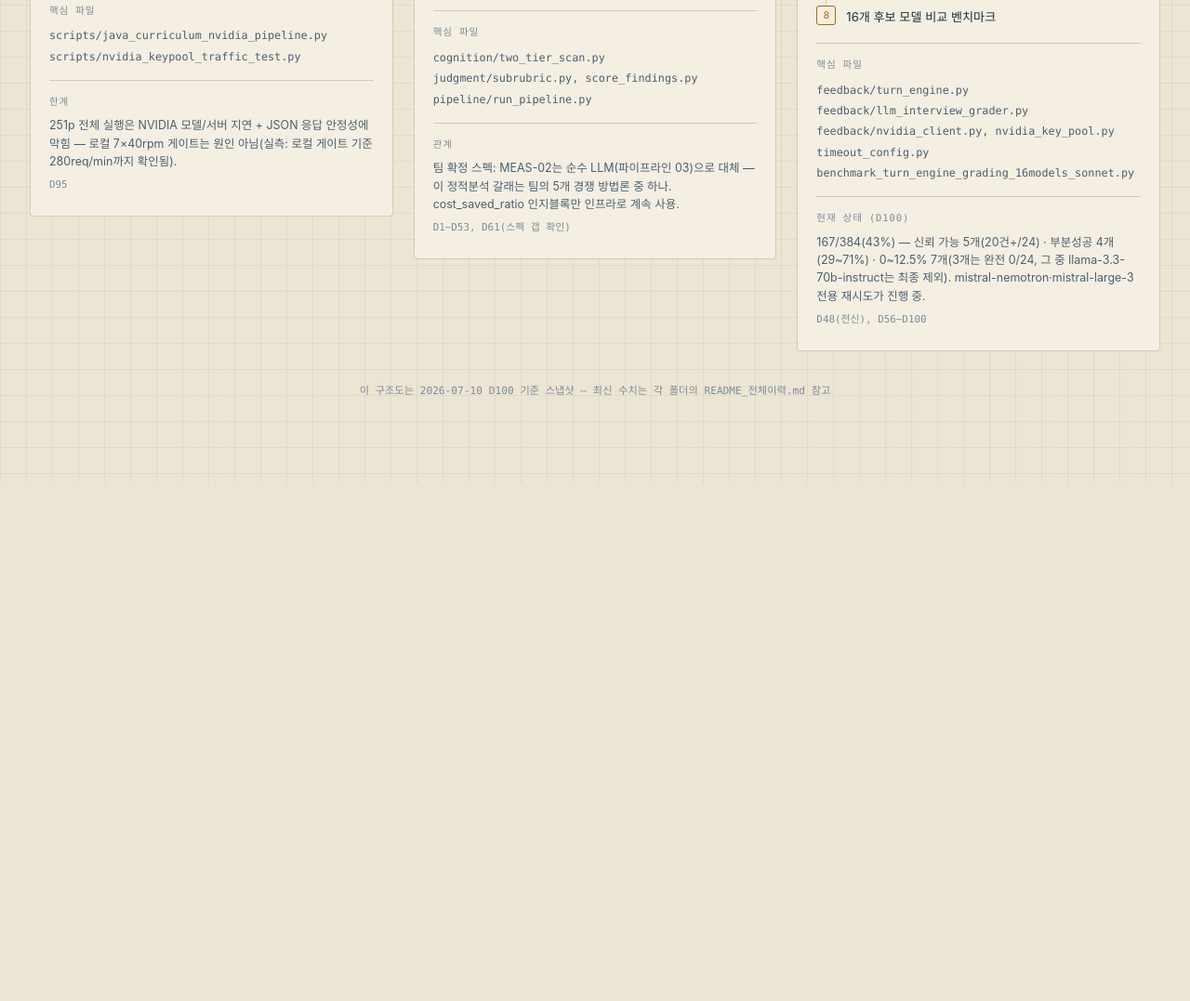
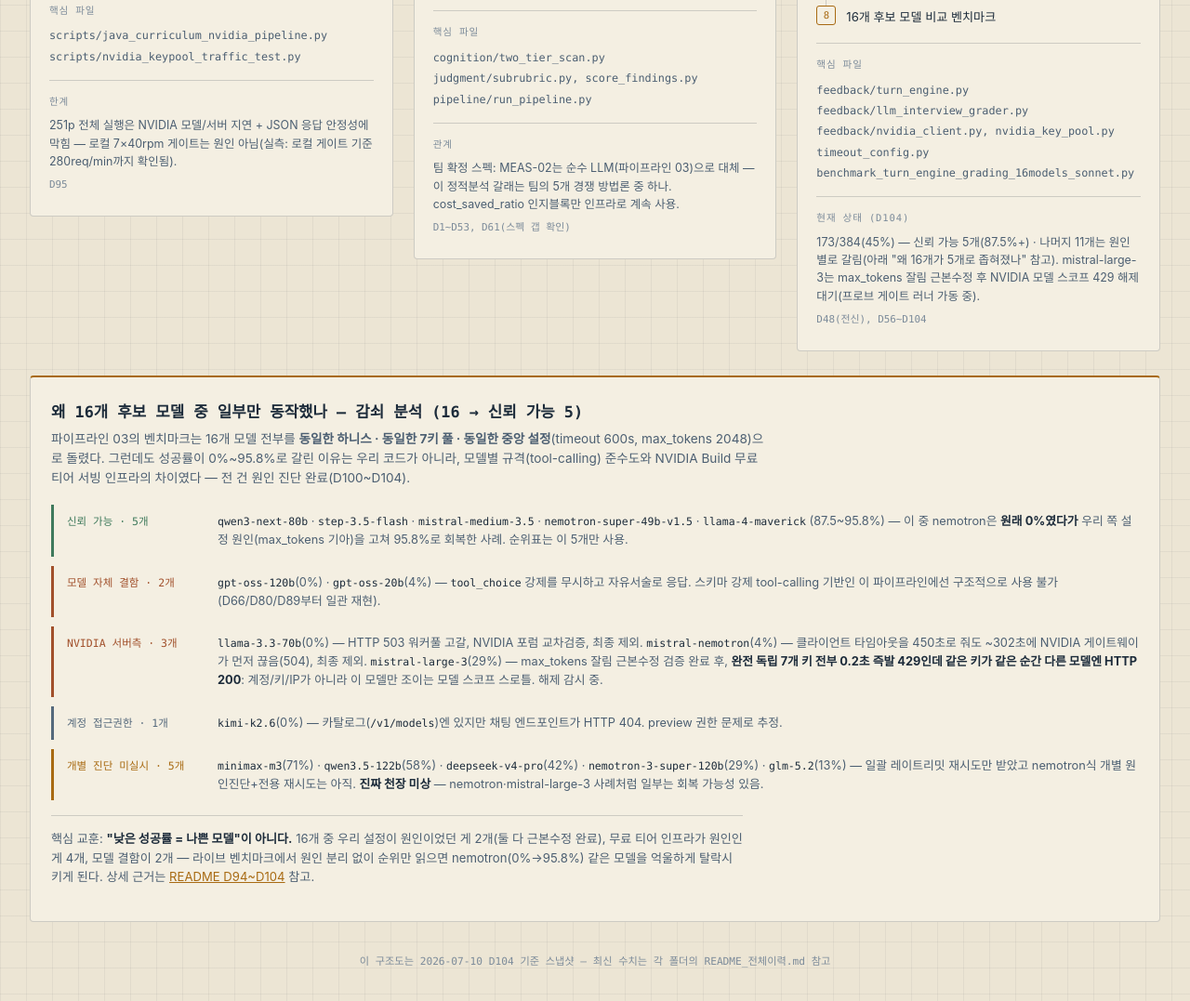
Before and after one commit to popixoxipop-collab/Code_reviewer_with_feedback, a plain HTML site: page docs/pipelines.html in a window 1280 px wide. Shown: the part 1003-2080 px from the top of the page at 93% size. Before the commit the page ends 1523 px from the top, so only its background shows below. Drawn offline with Linux system fonts and the light colour scheme.

Commit message:
docs(pipelines): add 16-to-5 model attrition analysis (D105)
Both public surfaces (docs/pipelines.html on GitHub Pages, and the claude.ai artifact) now explain WHY only 5 of the 16 candidates produced reliable samples: 2 model defects (tool_choice non-compliance), 3 NVIDIA server-side (503 worker pool / ~302s gateway 504 / model-scoped 429 proven by the 7-key-vs-control experiment), 1 account 404, 5 never individually diagnosed. Counters the 'low success = bad model' misreading -- nemotron went 0% -> 95.8% once our own max_tokens setting was fixed.

Co-Authored-By: Claude Sonnet 5 <noreply@anthropic.com>

```diff
--- a/docs/pipelines.html
+++ b/docs/pipelines.html
@@ -283,6 +283,61 @@
     color: var(--ink-faint);
   }
 
+  /* attrition panel (16 -> 5) */
+  .attrition {
+    margin-top: 26px;
+    border: 1px solid var(--line);
+    border-top: 2px solid var(--accent);
+    border-radius: 4px;
+    background: var(--bg-panel);
+    padding: 24px 22px;
+  }
+  .attrition h2 {
+    font-family: var(--mono);
+    font-weight: 600;
+    font-size: 1.05rem;
+    margin: 0 0 6px;
+  }
+  .attrition > p.intro {
+    font-size: 0.85rem;
+    color: var(--ink-dim);
+    max-width: 90ch;
+    margin: 0 0 18px;
+  }
+  .tier-list { list-style: none; margin: 0 0 16px; padding: 0; display: grid; gap: 10px; }
+  .tier-list li {
+    display: grid;
+    grid-template-columns: 150px 1fr;
+    gap: 12px;
+    align-items: start;
+    border-left: 3px solid var(--tier-color, var(--line-strong));
+    padding: 8px 0 8px 14px;
+  }
+  .tier-list .tier-name {
+    font-family: var(--mono);
+    font-size: 0.72rem;
+    color: var(--tier-color, var(--ink));
+    padding-top: 2px;
+  }
+  .tier-list .tier-body { font-size: 0.8rem; color: var(--ink-dim); }
+  .tier-list .tier-body b { color: var(--ink); }
+  .tier-list .tier-body code {
+    font-family: var(--mono);
+    font-size: 0.72rem;
+    color: var(--ink);
+  }
+  .attrition .lesson {
+    border-top: 1px solid var(--line);
+    padding-top: 14px;
+    font-size: 0.82rem;
+    color: var(--ink-dim);
+    max-width: 90ch;
+  }
+  .attrition .lesson b { color: var(--ink); }
+  @media (max-width: 920px) {
+    .tier-list li { grid-template-columns: 1fr; gap: 4px; }
+  }
+
   @media (max-width: 920px) {
     .pipelines { grid-template-columns: 1fr; }
     .branch-lines, .spec-source, .not-chained { display: none; }
@@ -425,15 +480,52 @@
         <code>benchmark_turn_engine_grading_16models_sonnet.py</code>
       </div>
       <div class="p-note">
-        <span class="label">현재 상태 (D100)</span>
-        <p>167/384(43%) — 신뢰 가능 5개(20건+/24) &middot; 부분성공 4개(29~71%) &middot; 0~12.5% 7개(3개는 완전 0/24, 그 중 llama-3.3-70b-instruct는 최종 제외). mistral-nemotron&middot;mistral-large-3 전용 재시도가 진행 중.</p>
-        <span class="d-range">D48(전신), D56~D100</span>
+        <span class="label">현재 상태 (D104)</span>
+        <p>173/384(45%) — 신뢰 가능 5개(87.5%+) &middot; 나머지 11개는 원인별로 갈림(아래 "왜 16개가 5개로 좁혀졌나" 참고). mistral-large-3는 max_tokens 잘림 근본수정 후 NVIDIA 모델 스코프 429 해제 대기(프로브 게이트 러너 가동 중).</p>
+        <span class="d-range">D48(전신), D56~D104</span>
       </div>
     </section>
 
   </div>
 
-  <p class="snapshot-note">이 구조도는 2026-07-10 D100 기준 스냅샷 — 최신 수치는 각 폴더의 README_전체이력.md 참고</p>
+  <section class="attrition">
+    <h2>왜 16개 후보 모델 중 일부만 동작했나 — 감쇠 분석 (16 &rarr; 신뢰 가능 5)</h2>
+    <p class="intro">
+      파이프라인 03의 벤치마크는 16개 모델 전부를 <b>동일한 하니스 · 동일한 7키 풀 · 동일한 중앙 설정</b>(timeout 600s,
+      max_tokens 2048)으로 돌렸다. 그런데도 성공률이 0%~95.8%로 갈린 이유는 우리 코드가 아니라, 모델별
+      규격(tool-calling) 준수도와 NVIDIA Build 무료 티어 서빙 인프라의 차이였다 — 전 건 원인 진단 완료(D100~D104).
+    </p>
+    <ul class="tier-list">
+      <li style="--tier-color: var(--status-ok);">
+        <span class="tier-name">신뢰 가능 · 5개</span>
+        <span class="tier-body"><code>qwen3-next-80b</code> · <code>step-3.5-flash</code> · <code>mistral-medium-3.5</code> · <code>nemotron-super-49b-v1.5</code> · <code>llama-4-maverick</code> (87.5~95.8%) — 이 중 nemotron은 <b>원래 0%였다가</b> 우리 쪽 설정 원인(max_tokens 기아)을 고쳐 95.8%로 회복한 사례. 순위표는 이 5개만 사용.</span>
+      </li>
+      <li style="--tier-color: var(--status-blocked);">
+        <span class="tier-name">모델 자체 결함 · 2개</span>
+        <span class="tier-body"><code>gpt-oss-120b</code>(0%) · <code>gpt-oss-20b</code>(4%) — <code>tool_choice</code> 강제를 무시하고 자유서술로 응답. 스키마 강제 tool-calling 기반인 이 파이프라인에선 구조적으로 사용 불가 (D66/D80/D89부터 일관 재현).</span>
+      </li>
+      <li style="--tier-color: var(--status-blocked);">
+        <span class="tier-name">NVIDIA 서버측 · 3개</span>
+        <span class="tier-body"><code>llama-3.3-70b</code>(0%) — HTTP 503 워커풀 고갈, NVIDIA 포럼 교차검증, 최종 제외. <code>mistral-nemotron</code>(4%) — 클라이언트 타임아웃을 450초로 줘도 ~302초에 NVIDIA 게이트웨이가 먼저 끊음(504), 최종 제외. <code>mistral-large-3</code>(29%) — max_tokens 잘림 근본수정 검증 완료 후, <b>완전 독립 7개 키 전부 0.2초 즉발 429인데 같은 키가 같은 순간 다른 모델엔 HTTP 200</b>: 계정/키/IP가 아니라 이 모델만 조이는 모델 스코프 스로틀. 해제 감시 중.</span>
+      </li>
+      <li style="--tier-color: var(--status-legacy);">
+        <span class="tier-name">계정 접근권한 · 1개</span>
+        <span class="tier-body"><code>kimi-k2.6</code>(0%) — 카탈로그(<code>/v1/models</code>)엔 있지만 채팅 엔드포인트가 HTTP 404. preview 권한 문제로 추정.</span>
+      </li>
+      <li style="--tier-color: var(--status-active);">
+        <span class="tier-name">개별 진단 미실시 · 5개</span>
+        <span class="tier-body"><code>minimax-m3</code>(71%) · <code>qwen3.5-122b</code>(58%) · <code>deepseek-v4-pro</code>(42%) · <code>nemotron-3-super-120b</code>(29%) · <code>glm-5.2</code>(13%) — 일괄 레이트리밋 재시도만 받았고 nemotron식 개별 원인진단+전용 재시도는 아직. <b>진짜 천장 미상</b> — nemotron·mistral-large-3 사례처럼 일부는 회복 가능성 있음.</span>
+      </li>
+    </ul>
+    <p class="lesson">
+      핵심 교훈: <b>"낮은 성공률 = 나쁜 모델"이 아니다.</b> 16개 중 우리 설정이 원인이었던 게 2개(둘 다 근본수정 완료),
+      무료 티어 인프라가 원인인 게 4개, 모델 결함이 2개 — 라이브 벤치마크에서 원인 분리 없이 순위만 읽으면
+      nemotron(0%&rarr;95.8%) 같은 모델을 억울하게 탈락시키게 된다. 상세 근거는
+      <a href="https://github.com/popixoxipop-collab/Code_reviewer_with_feedback/blob/main/README.md" style="color:var(--accent);">README D94~D104</a> 참고.
+    </p>
+  </section>
+
+  <p class="snapshot-note">이 구조도는 2026-07-10 D104 기준 스냅샷 — 최신 수치는 각 폴더의 README_전체이력.md 참고</p>
 </main>
 </body>
 </html>
```
Also changed, not shown: 1 other file.
